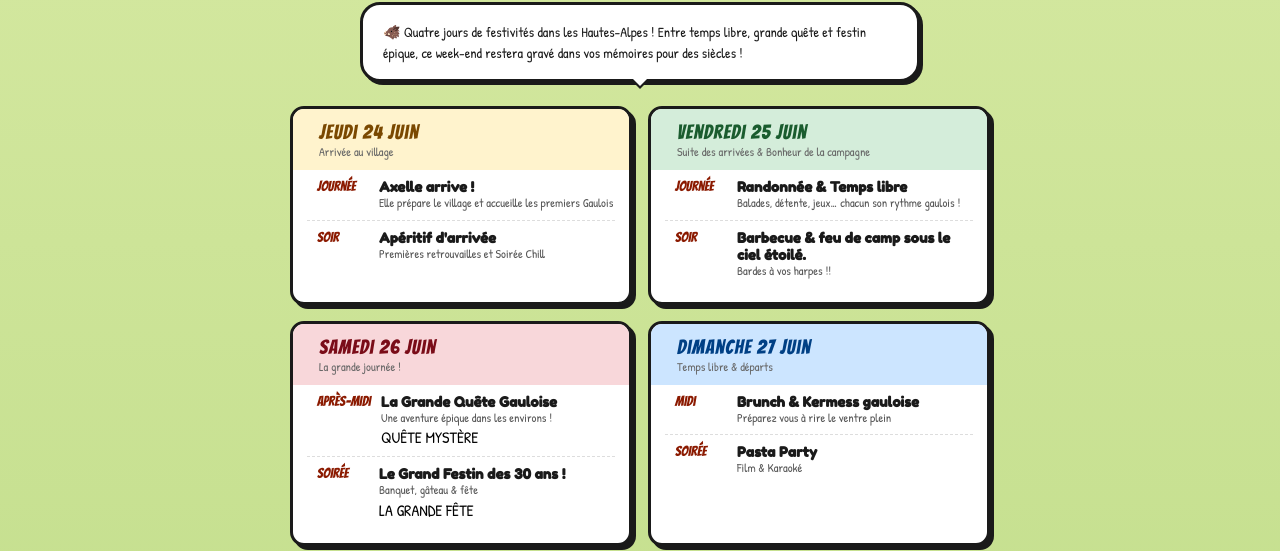
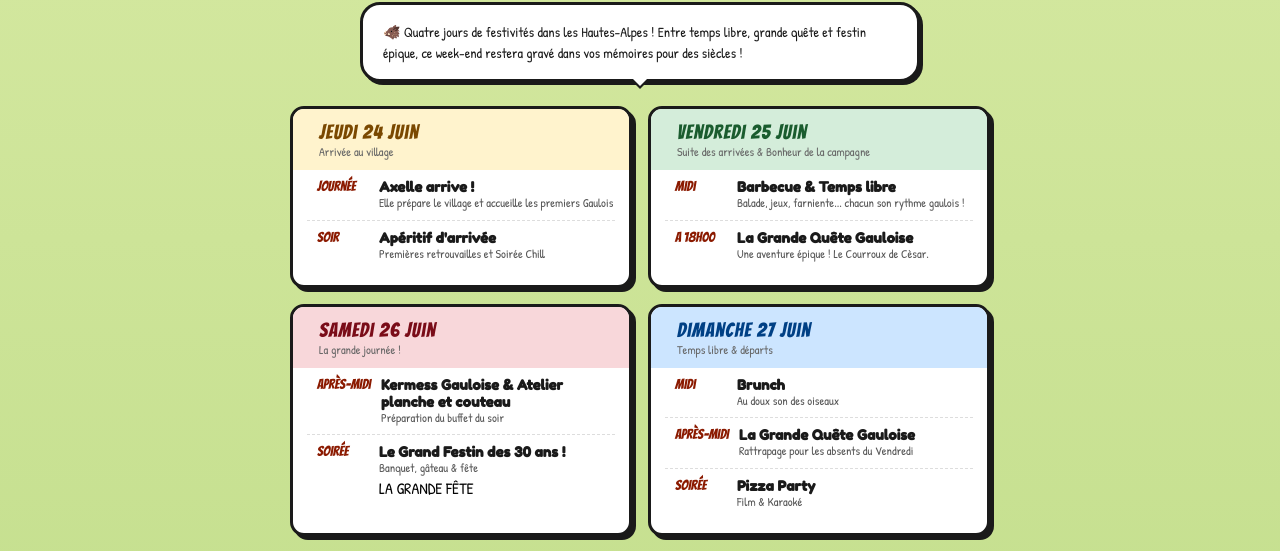
Before and after one commit to emwal-ui/anniversaire-axelle, a plain HTML site: page index.html in a window 1280 px wide. Both pictures are taken after a click on the button "Le Programme". Shown: the part 208-759 px from the top of the page. Drawn offline with Linux system fonts and the light colour scheme.

Commit message:
Add events for the weekend schedule
Added additional events for Friday, Saturday, and Sunday, including Barbecue, Kermess Gauloise, and Pizza Party.

```diff
--- a/index.html
+++ b/index.html
@@ -700,22 +700,23 @@
         <div class="day-card day-vendredi">
           <div class="day-header"><span class="day-icon"></span><div><div class="day-name">Vendredi 25 Juin</div><div class="day-date">Suite des arrivées & Bonheur de la campagne</div></div></div>
           <div class="day-body">
-            <div class="event-row"><span class="ev-icon"></span><div class="ev-time">Journée</div><div class="ev-text"><strong>Randonnée & Temps libre</strong><span>Balades, détente, jeux… chacun son rythme gaulois !</span></div></div>
-            <div class="event-row"><span class="ev-icon"></span><div class="ev-time">Soir</div><div class="ev-text"><strong>Barbecue & feu de camp sous le ciel étoilé. </strong><span>Bardes à vos harpes !!</span></div></div>
+            <div class="event-row"><span class="ev-icon"></span><div class="ev-time">Midi</div><div class="ev-text"><strong>Barbecue & Temps libre</strong><span>Balade, jeux, farniente... chacun son rythme gaulois !</span></div></div>
+            <div class="event-row"><span class="ev-icon"></span><div class="ev-time">A 18h00</div><div class="ev-text"><strong>La Grande Quête Gauloise </strong><span>Une aventure épique ! Le Courroux de Cèsar.</span></div></div>
           </div>
         </div>
         <div class="day-card day-samedi">
           <div class="day-header"><span class="day-icon"></span><div><div class="day-name">Samedi 26 Juin</div><div class="day-date">La grande journée !</div></div></div>
           <div class="day-body">
-            <div class="event-row"><span class="ev-icon"></span><div class="ev-time">Après-midi</div><div class="ev-text"><strong>La Grande Quête Gauloise</strong><span>Une aventure épique dans les environs !</span> QUÊTE MYSTÈRE</span></div></div>
+            <div class="event-row"><span class="ev-icon"></span><div class="ev-time">Après-midi</div><div class="ev-text"><strong>Kermess Gauloise & Atelier planche et couteau</strong><span>Préparation du buffet du soir</span></div></div>
             <div class="event-row"><span class="ev-icon"></span><div class="ev-time">Soirée</div><div class="ev-text"><strong>Le Grand Festin des 30 ans !</strong><span>Banquet, gâteau & fête</span>LA GRANDE FÊTE</span></div></div>
           </div>
         </div>
         <div class="day-card day-dimanche">
           <div class="day-header"><span class="day-icon"></span><div><div class="day-name">Dimanche 27 Juin</div><div class="day-date">Temps libre & départs</div></div></div>
           <div class="day-body">
-            <div class="event-row"><span class="ev-icon"></span><div class="ev-time">Midi</div><div class="ev-text"><strong>Brunch & Kermess gauloise</strong><span>Préparez vous à rire le ventre plein</span></div></div>
-            <div class="event-row"><span class="ev-icon"></span><div class="ev-time">Soirée</div><div class="ev-text"><strong>Pasta Party</strong><span>Film & Karaoké</span></div></div>
+            <div class="event-row"><span class="ev-icon"></span><div class="ev-time">Midi</div><div class="ev-text"><strong>Brunch</strong><span>Au doux son des oiseaux</span></div></div>
+            <div class="event-row"><span class="ev-icon"></span><div class="ev-time">Après-midi</div><div class="ev-text"><strong>La Grande Quête Gauloise</strong><span>Rattrapage pour les absents du Vendredi</span></div></div>
+            <div class="event-row"><span class="ev-icon"></span><div class="ev-time">Soirée</div><div class="ev-text"><strong>Pizza Party</strong><span>Film & Karaoké</span></div></div>
           </div>
         </div>
         <div class="day-card day-lundi">
```
